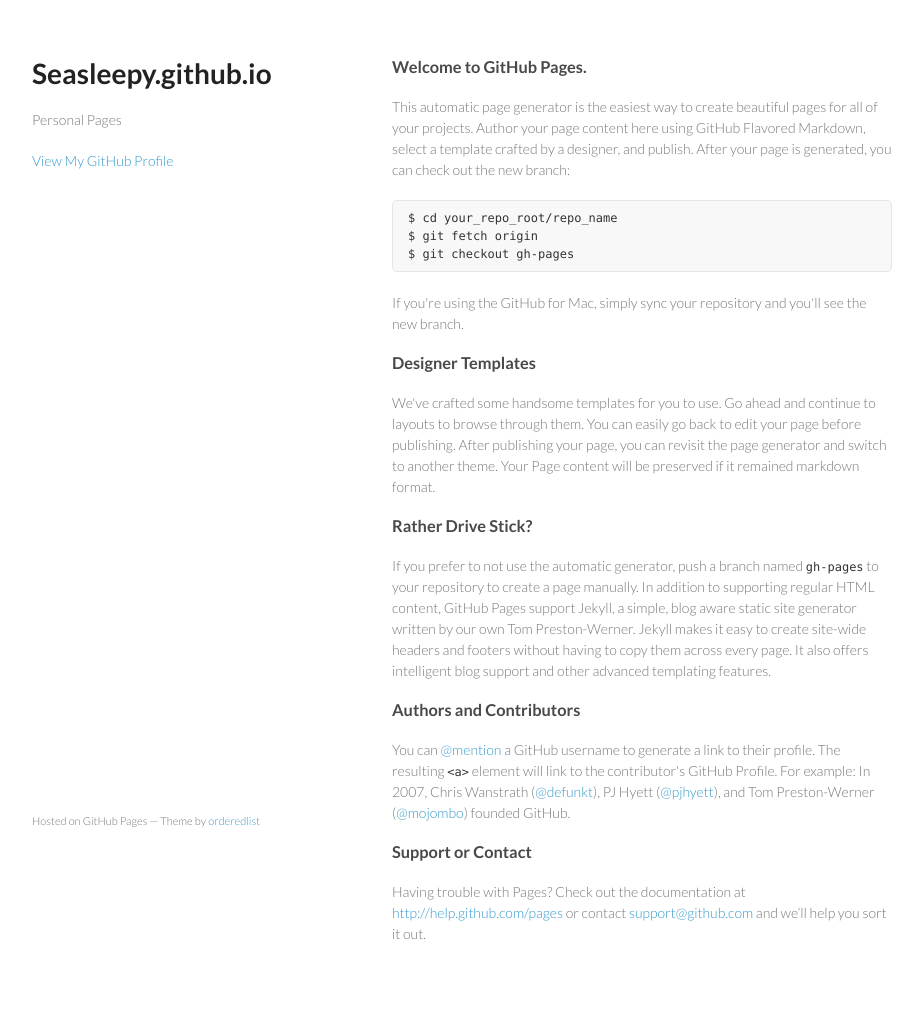
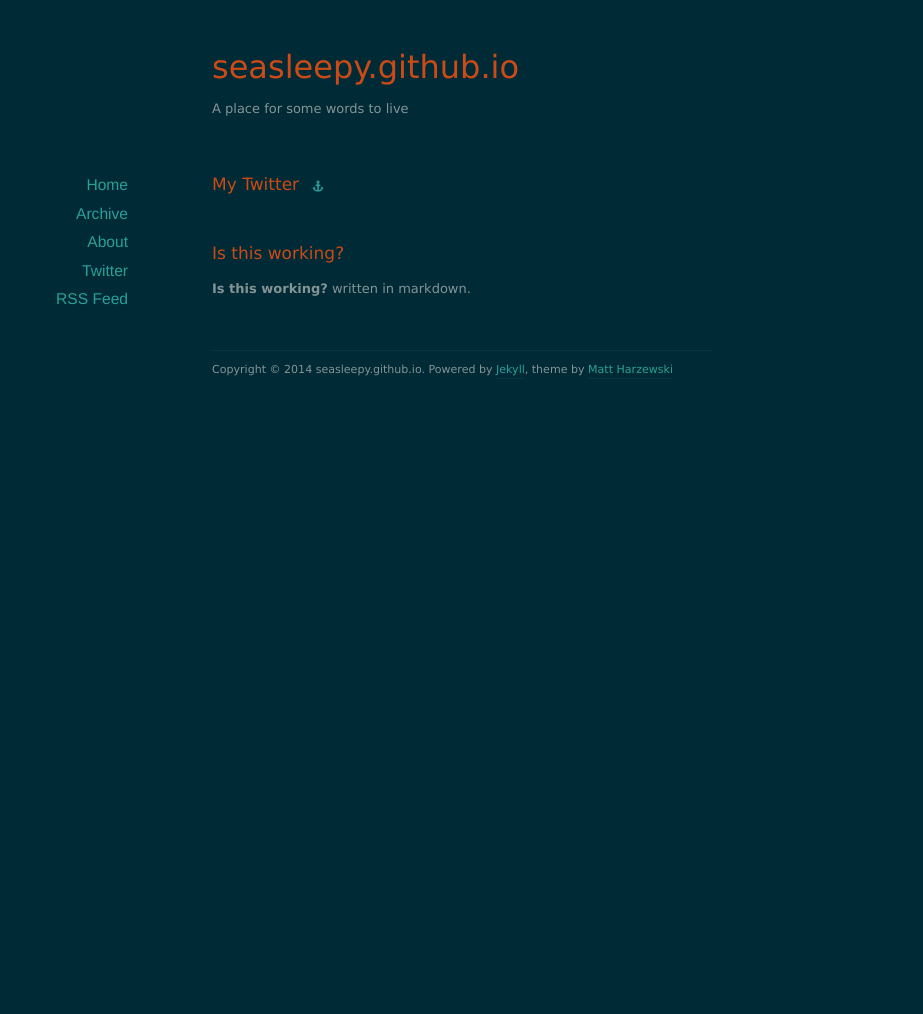
Before and after one commit to seasleepy/seasleepy.github.io, a Jekyll site: the page built from index.html, in a window 1280 px wide. Shown: the whole page, without its empty margins (178-1101 px from the left). Built offline with Jekyll 4.4.1, drawn with Linux system fonts in a browser that asks for light colours; nearby versions of some CDN libraries; the list of posts is cut into pages by our own code; after the commit the page ends 900 px from its top, so only the background shows below that.

Commit message:
Additional initial stuff

```diff
--- a/_config.yml
+++ b/_config.yml
@@ -1,2 +1,9 @@
-auto: true
-server: true
+name: seasleepy.github.io
+url: http://seasleepy.github.io
+description: A place for some words to live
+
+permalink: /:year/:month/:day/:title/
+paginate: 10
+pygments: true
+
+exclude: ['README.md', 'Gemfile.lock', 'Gemfile', 'Rakefile']
--- a/_layouts/default.html
+++ b/_layouts/default.html
@@ -1,13 +1,75 @@
 <!DOCTYPE html>
 <html>
 <head>
-        <meta charset="utf-8">
+
+  <meta charset="UTF-8">
   <title>{{ page.title }}</title>
-        <meta name="viewport" content="width=device-width, initial-scale=1.0">
+  <meta name="viewport" content="width=device-width">
+
+  <!--[if lt IE 9]>
+    <script src="http://html5shiv.googlecode.com/svn/trunk/html5.js"></script>
+  <![endif]-->
+
+  <link href="/assets/css/style.css" rel="stylesheet" />
+  <link href="/assets/css/colors-dark.css" rel="stylesheet" />
+
 </head>
+
 <body>
 
+
+
+  <header id="header">
+    <h1><a href="/">{{ site.name }}</a></h1>
+    <p>{{ site.description }}</p>
+  </header>
+
+
+
+  <div id="page">
+
+
+
+    <div id="sidebar">
+      <nav>
+        <ul>
+          <li><a href="/">Home</a></li>
+          <li><a href="/archives">Archive</a></li>
+          <li><a href="/about">About</a></li>
+          <li><a href="http://twitter.com/seasleepy">Twitter</a></li>
+          <li><a href="/feed.xml">RSS Feed</a></li>
+        </ul>
+      </nav>
+    </div>
+
+
+
+    <div id="content">
       {{ content }}
+    </div>
+
+
+
+  </div>
+
+
+
+  <footer id="footer">
+    <p class="copyright">Copyright &copy; {{ site.time | date: '%Y' }} {{ site.name }}. Powered by <a href="http://jekyllrb.com">Jekyll</a>, theme by <a href="http://www.webmaster-source.com">Matt Harzewski</a></p>
+  </footer>
+
+
+
+  <script src="//ajax.googleapis.com/ajax/libs/jquery/1.10.1/jquery.min.js"></script>
+  <script src="/assets/js/jquery.mobilemenu.min.js"></script>
+
+  <script>
+    $(document).ready(function(){
+      $('#sidebar nav ul').mobileMenu({'topOptionText': 'Menu', 'prependTo': '#sidebar nav'});
+    });
+  </script>
+
+
 
 </body>
 </html>
--- a/index.html
+++ b/index.html
@@ -1,65 +1,49 @@
-<!doctype html>
-<html>
-  <head>
-    <meta charset="utf-8">
-    <meta http-equiv="X-UA-Compatible" content="chrome=1">
-    <title>Seasleepy.github.io by seasleepy</title>
+---
+layout: default
+title: seasleepy.github.io
+---
 
-    <link rel="stylesheet" href="stylesheets/styles.css">
-    <link rel="stylesheet" href="stylesheets/pygment_trac.css">
-    <meta name="viewport" content="width=device-width, initial-scale=1, user-scalable=no">
-    <!--[if lt IE 9]>
-    <script src="//html5shiv.googlecode.com/svn/trunk/html5.js"></script>
-    <![endif]-->
-  </head>
-  <body>
-    <div class="wrapper">
-      <header>
-        <h1>Seasleepy.github.io</h1>
-        <p>Personal Pages</p>
+{% for post in paginator.posts %}
+
+	<article class="post">
+
+		{% if post.external-url %}
+			<h1>
+				<a href="{{ post.external-url }}">{{ post.title }}</a>
+				<a class="anchor" href="{{ post.url }}"><i class="icon-anchor"></i></a>
+			</h1>
+		{% else %}
+			<h1><a href="{{ post.url }}">{{ post.title }}</a></h1>
+		{% endif %}
+
+		<div class="post-content">{{ post.content }}</div>
+
+	</article>
+
+{% endfor %}
 
 
-        <p class="view"><a href="https://github.com/seasleepy">View My GitHub Profile</a></p>
 
-      </header>
-      <section>
-        <h3>
-<a name="welcome-to-github-pages" class="anchor" href="#welcome-to-github-pages"><span class="octicon octicon-link"></span></a>Welcome to GitHub Pages.</h3>
+{% if paginator.total_pages > 1 %}
+	<div class="postnavigation">
 
-<p>This automatic page generator is the easiest way to create beautiful pages for all of your projects. Author your page content here using GitHub Flavored Markdown, select a template crafted by a designer, and publish. After your page is generated, you can check out the new branch:</p>
+		{% if paginator.previous_page %}
+			{% if paginator.page == 2 %}
+				<a class="prev left" href="/">&larr; Newer</a>
+			{% else %}
+				<a class="prev left" href="/page{{paginator.previous_page}}/">&larr; Newer</a>
+			{% endif %}
+		{% else %}
+			<span class="nope left">&larr; Newer</span>
+		{% endif %}
 
-<pre><code>$ cd your_repo_root/repo_name
-$ git fetch origin
-$ git checkout gh-pages
-</code></pre>
+		<span class="pages">Page {{ paginator.page }} of {{ paginator.total_pages }}</span>
 
-<p>If you're using the GitHub for Mac, simply sync your repository and you'll see the new branch.</p>
+		{% if paginator.next_page %}
+			<a class="next right" href="/page{{paginator.next_page}}/">Older &rarr;</a>
+		{% else %}
+			<span class="nope right">Older &rarr;</span>
+		{% endif %}
 
-<h3>
-<a name="designer-templates" class="anchor" href="#designer-templates"><span class="octicon octicon-link"></span></a>Designer Templates</h3>
-
-<p>We've crafted some handsome templates for you to use. Go ahead and continue to layouts to browse through them. You can easily go back to edit your page before publishing. After publishing your page, you can revisit the page generator and switch to another theme. Your Page content will be preserved if it remained markdown format.</p>
-
-<h3>
-<a name="rather-drive-stick" class="anchor" href="#rather-drive-stick"><span class="octicon octicon-link"></span></a>Rather Drive Stick?</h3>
-
-<p>If you prefer to not use the automatic generator, push a branch named <code>gh-pages</code> to your repository to create a page manually. In addition to supporting regular HTML content, GitHub Pages support Jekyll, a simple, blog aware static site generator written by our own Tom Preston-Werner. Jekyll makes it easy to create site-wide headers and footers without having to copy them across every page. It also offers intelligent blog support and other advanced templating features.</p>
-
-<h3>
-<a name="authors-and-contributors" class="anchor" href="#authors-and-contributors"><span class="octicon octicon-link"></span></a>Authors and Contributors</h3>
-
-<p>You can <a href="https://github.com/blog/821" class="user-mention">@mention</a> a GitHub username to generate a link to their profile. The resulting <code>&lt;a&gt;</code> element will link to the contributor's GitHub Profile. For example: In 2007, Chris Wanstrath (<a href="https://github.com/defunkt" class="user-mention">@defunkt</a>), PJ Hyett (<a href="https://github.com/pjhyett" class="user-mention">@pjhyett</a>), and Tom Preston-Werner (<a href="https://github.com/mojombo" class="user-mention">@mojombo</a>) founded GitHub.</p>
-
-<h3>
-<a name="support-or-contact" class="anchor" href="#support-or-contact"><span class="octicon octicon-link"></span></a>Support or Contact</h3>
-
-<p>Having trouble with Pages? Check out the documentation at <a href="http://help.github.com/pages">http://help.github.com/pages</a> or contact <a href="mailto:support@github.com">support@github.com</a> and we’ll help you sort it out.</p>
-      </section>
-      <footer>
-        <p><small>Hosted on GitHub Pages &mdash; Theme by <a href="https://github.com/orderedlist">orderedlist</a></small></p>
-      </footer>
-    </div>
-    <script src="javascripts/scale.fix.js"></script>
-
-  </body>
-</html>
+	</div>
+{% endif %}
```
Also changed, not shown: _layouts/post.html (+14 -3 lines), _posts/1970-01-01-placeholder-post.md (deleted, +0 -6 lines), params.json (deleted, +0 -1 lines), 1 other file. Lines whose indentation alone changed are shown as unchanged.
